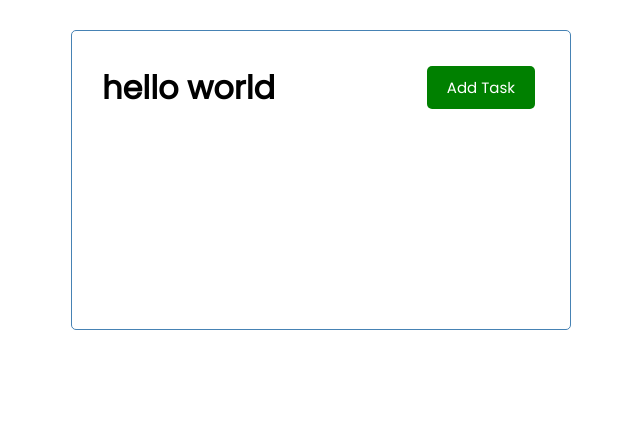
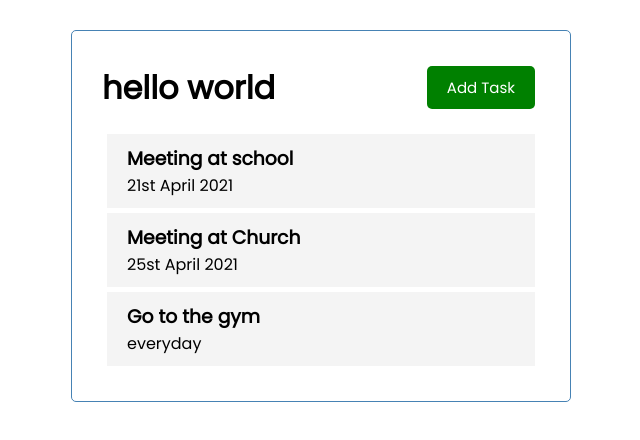
Before and after one commit to JordyBukondaTshibangu/TASK-MANAGER-APP-VUE.JS, a Vue app: page / in a window 1280 px wide. Shown: the top 440 px of the page, without its empty margins (319-959 px from the left). Built offline with nearby package versions, Linux system fonts and the light colour scheme.

Commit message:
features : single task component added

```diff
--- a/src/App.vue
+++ b/src/App.vue
@@ -1,16 +1,47 @@
 <template>
   <div class="container">
     <Header title="hello world"/>
+    <Tasks :tasks="tasks" />
   </div>
 </template>
 
 <script>
 
-import Header from './components/Header.vue'
+import Header from './components/Header.vue';
+import Tasks from './components/Tasks';
+
 export default {
   name: 'App',
   components: {
-    Header : Header
+    Header,
+    Tasks
+  },
+  data(){
+    return {
+      tasks : []
+    }
+  },
+  created(){
+    this.tasks = [
+      {
+        id : 1,
+        text : "Meeting at school",
+        day : "21st April 2021",
+        reminder : true
+      },
+      {
+        id : 2,
+        text : "Meeting at Church",
+        day : "25st April 2021",
+        reminder : false
+      },
+            {
+        id : 1,
+        text : "Go to the gym",
+        day : "everyday",
+        reminder : true
+      }
+    ]
   }
 }
 </script>
--- /dev/null
+++ b/src/components/Task.vue
@@ -0,0 +1,35 @@
+<template>
+    <div class="task">
+        <h3>{{task.text}}</h3>
+        <p>{{task.day}}</p>
+    </div>
+</template>
+
+<script>
+export default {
+    name : "Task",
+    props : {
+        task : Object
+    }
+}
+</script>
+
+<style scoped>
+.fas {
+  color: red;
+}
+.task {
+  background: #f4f4f4;
+  margin: 5px;
+  padding: 10px 20px;
+  cursor: pointer;
+}
+.task.reminder {
+  border-left: 5px solid green;
+}
+.task h3 {
+  display: flex;
+  align-items: center;
+  justify-content: space-between;
+}
+</style>
--- /dev/null
+++ b/src/components/Tasks.vue
@@ -0,0 +1,25 @@
+<template>
+    <div>
+        <div v-for="task in tasks" :key="task.id">
+            <Task :task="task" />
+        </div>
+    </div>
+</template>
+
+<script>
+
+import Task from './Task';
+
+export default {
+    name : "Tasks",
+    props : {
+        tasks : Array
+    },
+    components : {
+        Task : Task
+    },
+    methods : {
+
+    }
+}
+</script>
```
